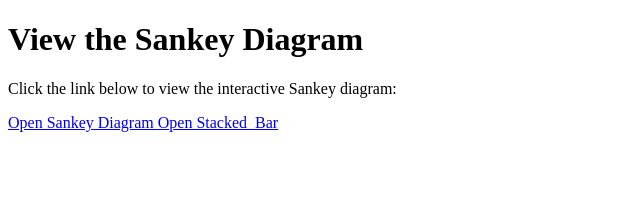
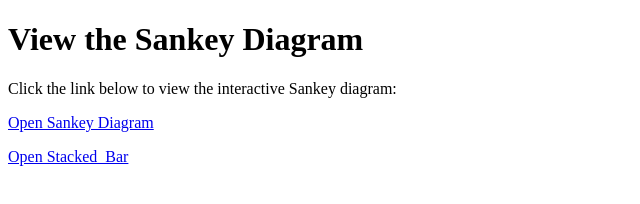
Before and after one commit to Kristen6666/sankey_graph, a plain HTML site: page index.html in a window 1280 px wide. Shown: the whole page, without its empty margins (0-640 px from the left). Drawn offline with Linux system fonts and the light colour scheme.

Commit message:
Update index.html

```diff
--- a/index.html
+++ b/index.html
@@ -10,9 +10,12 @@
     <p>Click the link below to view the interactive Sankey diagram:</p>
     <a href="https://github.com/Kristen6666/sankey_graph/blame/main/sankey.html" target="_blank">
         Open Sankey Diagram
-    </>
+    </a>
+</p>
+<p>
     <a href="https://Kristen6666.github.io/sankey_graph/stacked_bar.html" target="_blank">
         Open Stacked_Bar
     </a>
+</p>
 </body>
 </html>
```
